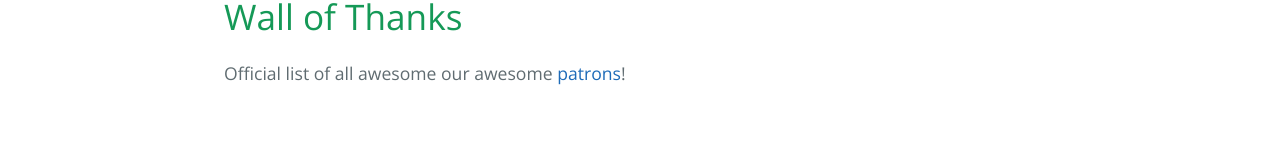
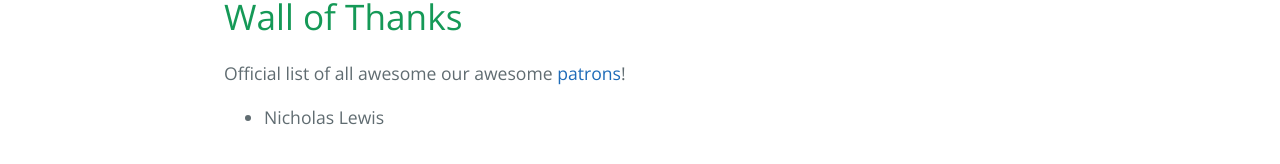
Before and after one commit to charliemchapman/atownfm, a Jekyll site: the page built from patreon.html, in a window 1280 px wide. Shown: the part 301-465 px from the top of the page. Built offline with Jekyll 4.4.1, drawn with Linux system fonts in a browser that asks for light colours; comment, search, counter and statistics services are not loaded.

Commit message:
Added Nick to patreon wall of thanks

```diff
--- a/patreon.html
+++ b/patreon.html
@@ -16,6 +16,6 @@ sitemap:
   <h1>Wall of Thanks</h1>
   <p>Official list of all awesome our awesome <a href="https://www.patreon.com/atownfm">patrons</a>!</p>
   <ul class="thanks">
-
+      <li>Nicholas Lewis</li>
   </ul>
 </div>
```
